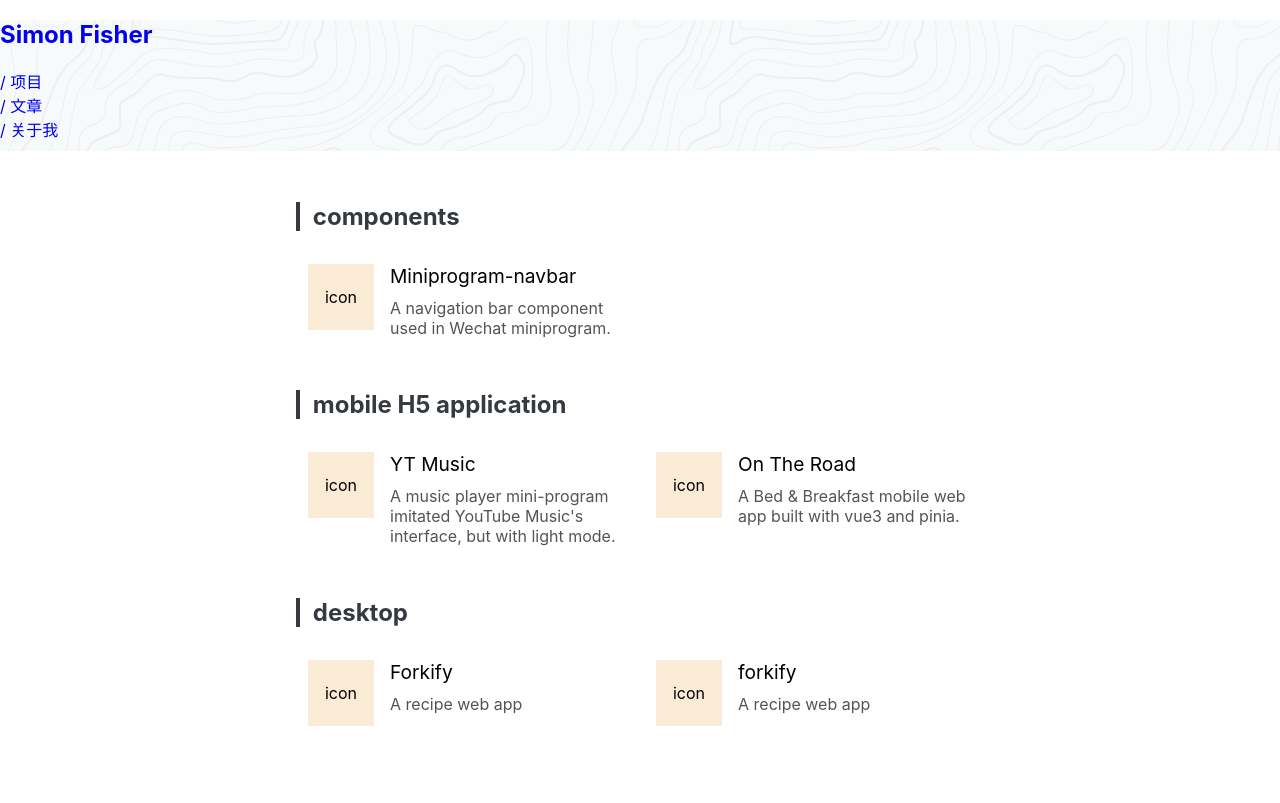
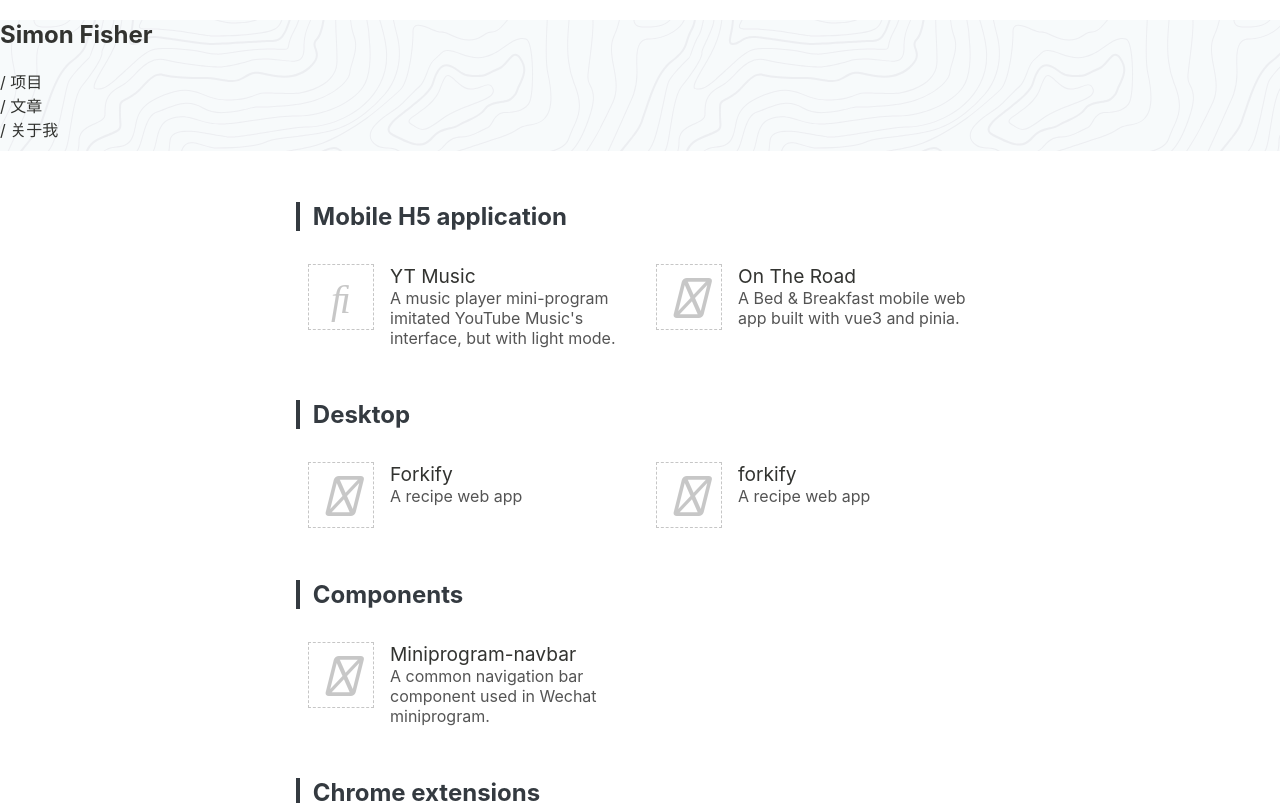
Before and after one commit to went2/simon.me, a Next.js app: page /projects in a window 1280 px wide. Shown: the top 803 px of the page. Built offline with nearby package versions, Linux system fonts and the light colour scheme.

Commit message:
a little style change

```diff
--- a/local-database/projectInfo.json
+++ b/local-database/projectInfo.json
@@ -1,22 +1,14 @@
 {
-  "components": [
-    {
-      "name": "Miniprogram-navbar",
-      "icon": "fa fa-home",
-      "desc": "A navigation bar component used in Wechat miniprogram.",
-      "url": ""
-    }
-  ],
   "mobile H5 application": [
     {
       "name": "YT Music",
-      "icon": "fa fa-home",
+      "icon": "fa fa-music",
       "desc": "A music player mini-program imitated YouTube Music's interface, but with light mode.",
       "url": ""
     },
     {
       "name": "On The Road",
-      "icon": "fa fa-home",
+      "icon": "fa fa-bed",
       "desc": "A Bed & Breakfast mobile web app built with vue3 and pinia.",
       "url": ""
     }
@@ -24,7 +16,7 @@
   "desktop": [
     {
       "name": "Forkify",
-      "icon": "fa fa-home",
+      "icon": "fa fa-shopping-basket ",
       "desc": "A recipe web app",
       "url": ""
     },
@@ -34,5 +26,21 @@
       "desc": "A recipe web app",
       "url": ""
     }
+  ],
+  "components": [
+    {
+      "name": "Miniprogram-navbar",
+      "icon": "fa fa-bars",
+      "desc": "A common navigation bar component used in Wechat miniprogram.",
+      "url": "https://github.com/went2/sf-mini-navbar"
+    }
+  ],
+  "chrome extensions": [
+    {
+      "name": "Leave me unlogged",
+      "icon": "fa fa-universal-access",
+      "desc": "A extension that automatically closes login pop-ups.",
+      "url": "https://github.com/went2/leave-me-unlogged"
+    }
   ]
 }
--- a/src/models/projects.ts
+++ b/src/models/projects.ts
@@ -1,5 +1,4 @@
 import projectsInfo from '../../local-database/projectInfo.json';
-// const projectsInfo = require('../../local-database/projectInfo.json');
 
 export interface IProjectInfo {
   icon?: string;
--- a/src/pages/projects.tsx
+++ b/src/pages/projects.tsx
@@ -12,6 +12,7 @@ import { getProjectsInfo, IProjectInfo } from '../models/projects';
 // components
 import Header from '../components/CompactHeader';
 import Layout from '../components/Layout';
+import Link from 'next/link';
 
 export const getStaticProps: GetStaticProps = async() => {
   const projectsInfo = await getProjectsInfo();
@@ -31,15 +32,21 @@ const Projects: NextPageWithLayout = (props: { projectsInfo?: { [key: string]: I
       {
         Object.keys(info).map(projectCategory => (
           <section key={projectCategory} className={styles.section}>
-            <h2>{ projectCategory }</h2>
+            <h2>{ projectCategory.replace(/^\S/, s => s.toUpperCase()) }</h2>
 
             <div className={styles.inner}>
               {
                 info[projectCategory].map(proj => (
                   <div key={proj.name} className={styles.item}>
-                    <div className={styles.left}>icon</div>
+                    <Link href={proj.url} target="_blank">
+                      <i className={`${proj.icon}`} />
+                    </Link>
                     <div className={styles.right}>
-                      <div className={styles.title}>{proj.name}</div>
+                      <div className={styles.title}>
+                        <Link href={proj.url} target="_blank">
+                          {proj.name}
+                        </Link>
+                      </div>
                       <div className={styles.desc}>{proj.desc}</div>
                     </div>
                   </div>
--- a/src/styles/Projects.module.scss
+++ b/src/styles/Projects.module.scss
@@ -23,16 +23,20 @@
         display: flex;
         align-items: flex-start;
         transition: all .2s ease;
-
         width: 340px;
 
-        .left {
-          flex-shrink: 0;
+        cursor: default;
+
+        i {
+          font-size: 40px;
+          color: rgb(0 0 0 /22%);
           width: 66px;
           height: 66px;
-          background-color: antiquewhite;
+          flex-shrink: 0;
+          border: 1px dashed rgb(0 0 0 /22%);
           text-align: center;
           line-height: 66px;
+          transition: all .5s ease;
         }
         .right {
           padding-left: 1rem;
@@ -40,7 +44,6 @@
             font-size: 1.2rem;
           }
           .desc {
-            padding-top: 10px;
             color: #545454;
           }
         }
@@ -56,7 +59,17 @@
         .item:hover {
           box-shadow: 0 5px 20px rgb(0 0 0 / 22%);
           transform: scale(1.05);
+          i {
+            color: var(--minion-yellow);
+            border: 1px dashed var(--minion-yellow);
+          }
+          .right {
+            .title {
+              font-weight: 500;
+            }
+          }
         }
+
       }
     }
   }
--- a/src/styles/global.scss
+++ b/src/styles/global.scss
@@ -18,6 +18,7 @@ h2, h3 {
 
 a {
   text-decoration: none;
+  color: #323330;
 }
 
 ul {
```
